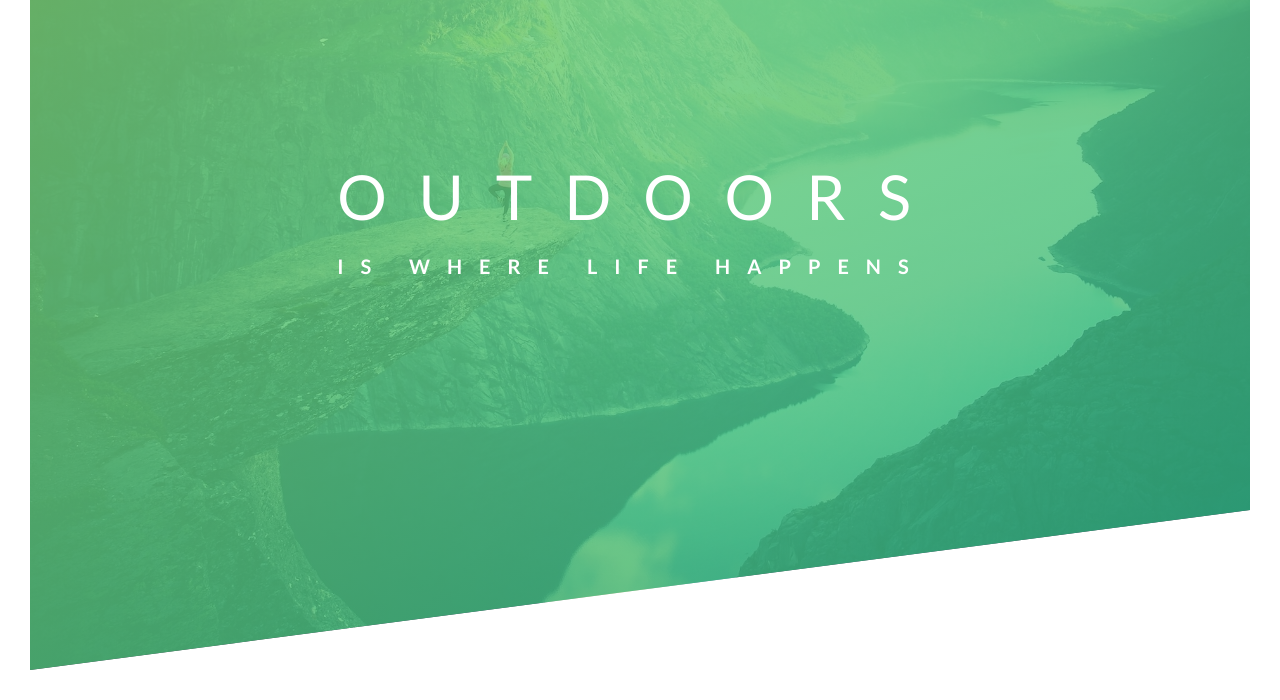
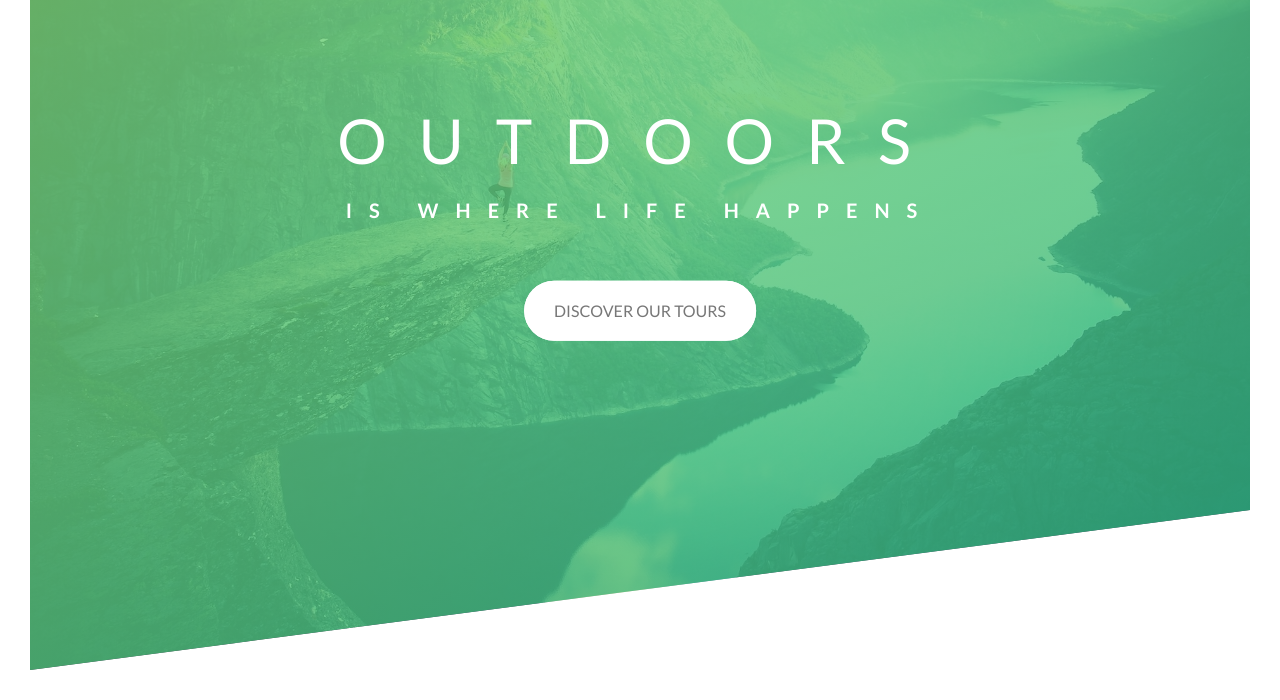
Before and after one commit to Mezin24/Natours, a plain HTML site: page index.html in a window 1280 px wide. Shown: the part 120-820 px from the top of the page. Drawn offline with Linux system fonts and the light colour scheme.

Commit message:
finished hero section and add some animation

```diff
--- a/css/style.css
+++ b/css/style.css
@@ -78,21 +78,132 @@ body {
   top: 40%;
   left: 50%;
   transform: translate(-50%, -50%);
+  text-align: center;
 }
 .primary {
   color: #fff;
   text-transform: uppercase;
   font-weight: 400;
   font-size: 5.2rem;
+  margin-bottom: 5.4rem;
+
+  /* fixing a small shake in animation */
+  /* backface-visibility: hidden; */
 }
 .primary-main {
   display: block;
   font-size: 6.2rem;
   letter-spacing: 3.2rem;
+
+  /* ANIMATION PROPERTIES */
+  animation-name: moveInLeft;
+  animation-duration: 1s;
+  animation-timing-function: ease-out;
+
+  /* OTHER ANIMATION PROPERTIES
+  animation-delay: 2s;
+  animation-iteration-count: 3;
+  */
 }
 .primary-sub {
   display: block;
   font-size: 2rem;
   font-weight: 700;
   letter-spacing: 1.7rem;
+
+  /* ANIMATION props we can use in a shorthend
+  animation-name: moveInRight;
+  animation-duration: 1s;
+  animation-timing-function: ease-out;
+  */
+  animation: moveInRight 1s ease-out;
 }
+
+/* ANIMATION */
+@keyframes moveInLeft {
+  0% {
+    opacity: 0;
+    transform: translateX(-10rem);
+  }
+  80% {
+    transform: translateX(1rem);
+  }
+  100% {
+    opacity: 1;
+    transform: translateX(0);
+  }
+}
+
+@keyframes moveInRight {
+  0% {
+    opacity: 0;
+    transform: translateX(10rem);
+  }
+  80% {
+    transform: translateX(-1rem);
+  }
+  100% {
+    opacity: 1;
+    transform: translateX(0);
+  }
+}
+@keyframes moveInBottom {
+  0% {
+    transform: translateY(10rem);
+    opacity: 0;
+  }
+  100% {
+    transform: translateY(0);
+    opacity: 1;
+  }
+}
+
+.btn:link,
+.btn:visited {
+  display: inline-block;
+  padding: 16px 30px;
+  text-transform: uppercase;
+  text-decoration: none;
+  border-radius: 100px;
+  transition: all 0.2s;
+  position: relative;
+}
+.btn:hover {
+  transform: translateY(-3px);
+  box-shadow: 0 10px 20px rgba(0, 0, 0, 0.2);
+}
+.btn:active {
+  transform: translateY(-1px);
+  box-shadow: 0 5px 10px rgba(0, 0, 0, 0.2);
+}
+.btn--white {
+  background-color: #fff;
+  color: #777;
+}
+.btn::after {
+  content: "";
+  width: 100%;
+  height: 100%;
+  display: inline-block;
+  position: absolute;
+  top: 0;
+  left: 0;
+  z-index: -1;
+  transition: all 0.4s;
+  border-radius: 100px;
+}
+.btn--white::after {
+  background-color: #fff;
+}
+.btn:hover::after {
+  transform: scaleX(1.4) scaleY(1.6);
+  opacity: 0;
+}
+.btn--animated {
+  /* ANIMATION shorthend*/
+  animation: moveInBottom 1s ease-out 0.75s;
+  /* animation-delay: 0.75s; */
+
+  /* MAKE A STARTER POSITION LIKE A 0% IN ANIMATION, BEFORE ANIMATION STARTS */
+  animation-fill-mode: backwards;
+}
--- a/index.html
+++ b/index.html
@@ -22,9 +22,10 @@
       </div>
       <div class="header-primary-box">
         <h1 class="primary">
-          <span class="primary-main">Outdoors</span>
-          <span class="primary-sub">Is where life happens</span>
+          <span class="primary-main">Outdoors</span
+          ><span class="primary-sub">Is where life happens</span>
         </h1>
+        <a href="#" class="btn btn--white btn--animated">Discover our tours</a>
       </div>
     </header>
   </body>
```
